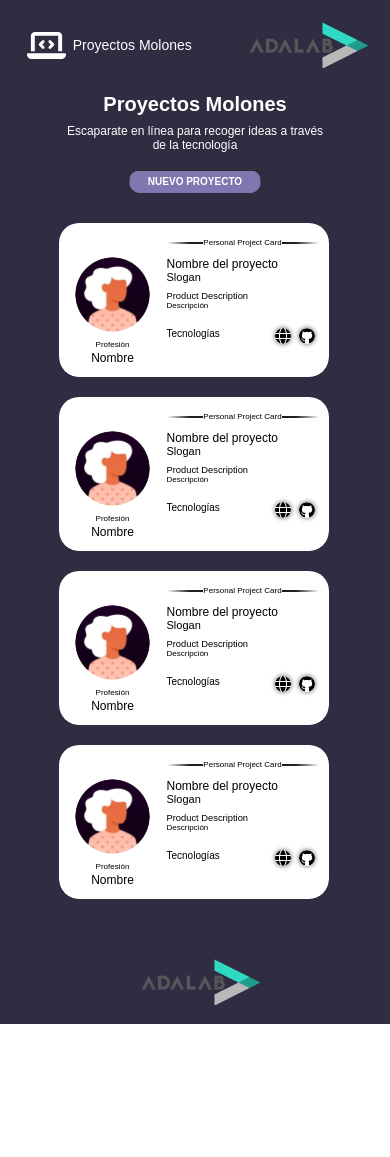
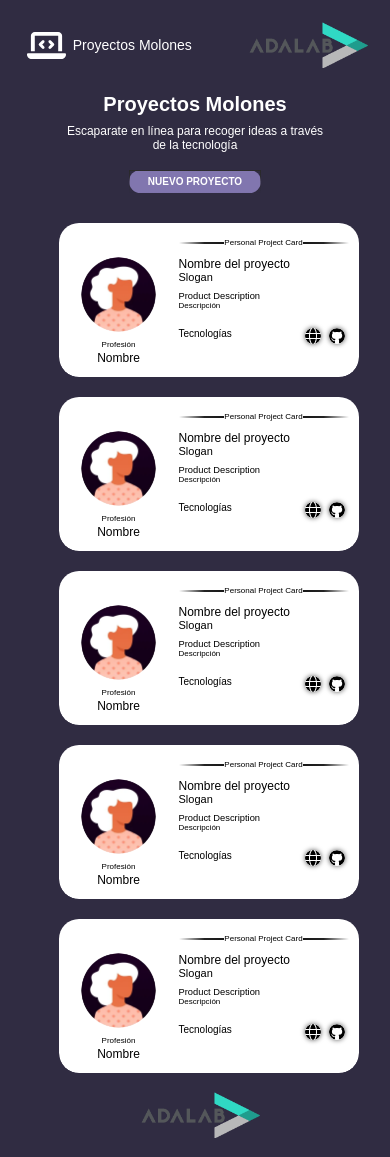
Before and after one commit to Loreto94/project-promo-48-module-4-team-2, a React (Vite) app: page /#/projects in a window 390 px wide. Before the commit the page ends 1024 px from the top, so only its background shows below. Built offline with nearby package versions, Linux system fonts and the light colour scheme.

Commit message:
media queries and relations diagrams

```diff
--- a/src/components/ProjectsList.jsx
+++ b/src/components/ProjectsList.jsx
@@ -19,6 +19,9 @@ function ProjectsList({ project }) {
           <li>
             <ProjectCard project={project} />
           </li>
+          <li>
+            <ProjectCard project={project} />
+          </li>
         </ul>
       </section>
     </>
--- a/src/scss/layout/_main.scss
+++ b/src/scss/layout/_main.scss
@@ -13,10 +13,6 @@
     grid-template-columns: 6fr 5fr;
     gap: 2rem;
   }
-
-  .cardList {
-    background-color: #14d9c4;
-  }
 }
 
 .hero {
@@ -28,6 +24,24 @@
     grid-column: span 2;
   }
 }
+
+@media screen and (min-width: 900px) {
+  .cardList {
+    padding-top: 20px;
+    max-height: 80px;
+    width: 70vw;
+    display: flex;
+    flex-direction: row;
+    flex-wrap: wrap;
+    gap: 20px;
+    justify-content: center;
+    li {
+      width: 300px;
+    }
+  }
+}
+
+
 
 .hero .title {
   font: var(--font-title-big);
@@ -64,16 +78,21 @@
   min-height: 85vh;
 }
 
-.cardList {
-  width: 70vw;
-  display: flex;
-  flex-direction: column;
-  flex-wrap: wrap;
-  gap: 20px;
 
-  li {
-    max-width: 270px;
+@media screen and (max-width: 900px) {
+  .cardList {
+    width: 70vw;
+    display: flex;
+    flex-direction: column;
+    flex-wrap: wrap;
+    gap: 20px;
+    align-items: center;
+    li {
+      width: 300px;
+    }
   }
+
+
 }
 
 .card {
```
Also changed, not shown: 1 other file (tests, documents, lock files or other folders).
